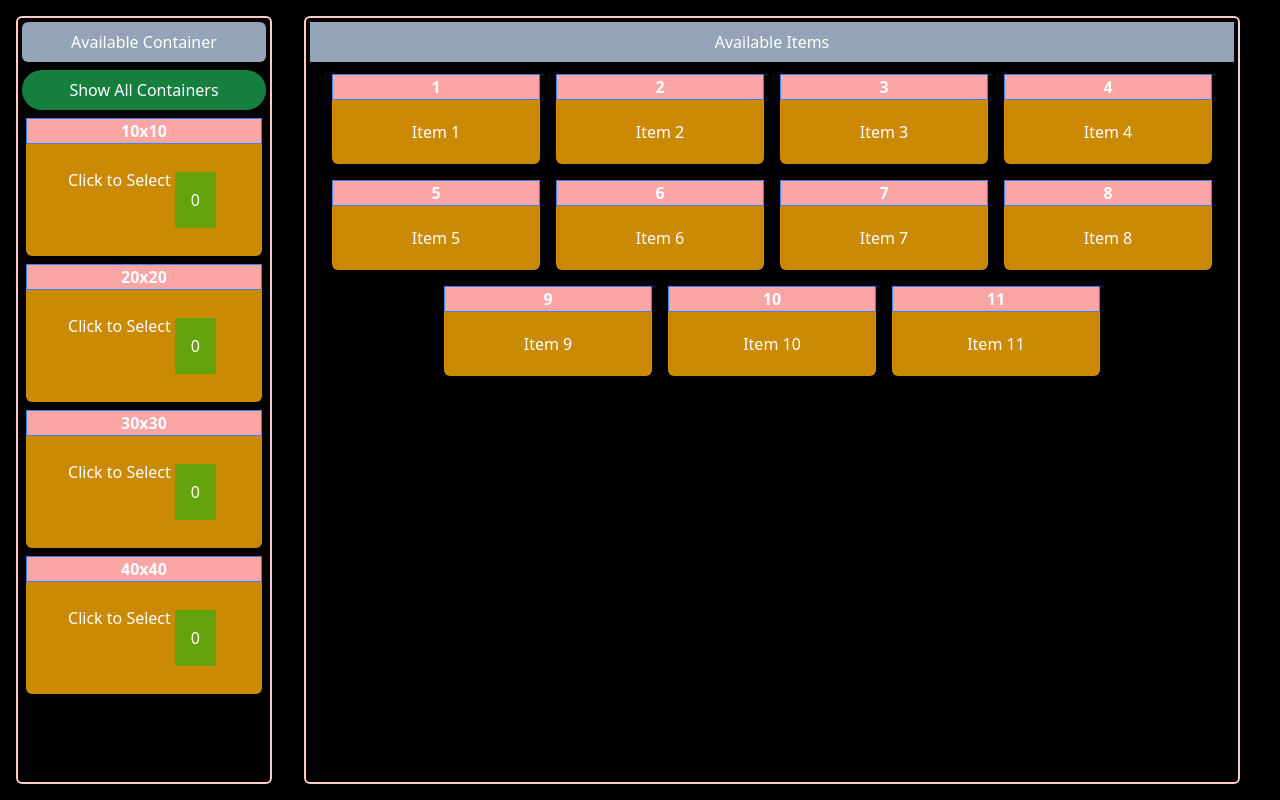
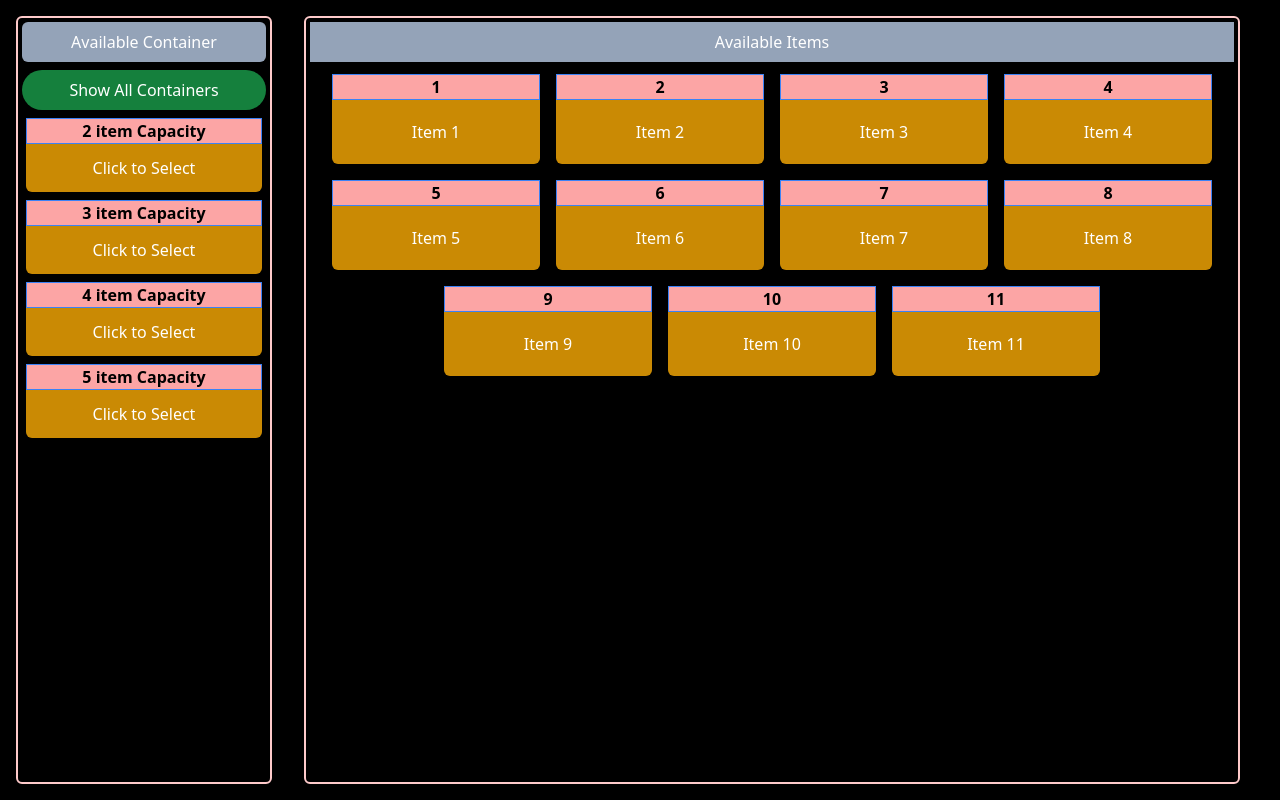
Before and after one commit to EmpireVikashh/f4-con-3, a React (Create React App) app: page / in a window 1280 px wide. Built offline with nearby package versions, Linux system fonts and the light colour scheme.

Commit message:
Conditionally items has adding

```diff
--- a/src/Components/Left/LeftSection.js
+++ b/src/Components/Left/LeftSection.js
@@ -1,18 +1,21 @@
 import React, { useState } from "react";
 import SelectedItems from "./SelectedItems";
+import { useData } from "../Utils/Context";
 
 const LeftSection = () => {
-  const sizes = ["10x10", "20x20", "30x30", "40x40"];
-  const arrSize = [10,20,30,40];
+  const sizes = ["2", "3", "4","5"];
+  // const containerCapacity = [2, 3, 4, 5];
   const [selectedContainer, setSelectedContainer] = useState(sizes);
-  const [containerSize, setSContainerSize] = useState(10);
+  const {setSContainerSize } = useData();
+  const { setSelectContainer } = useData();
 
-  const handleSelectedContainer = (size,arraySize) => {
+  const handleSelectedContainer = (size) => {
     setSelectedContainer(size ? [size] : sizes);
-    setSContainerSize(arraySize)
-    // console.log(size ? size + " True" : size + " false");
+    setSelectContainer(size ? [size] : 2);
+    setSContainerSize(+size);
+    // size ? window.alert("Container selected Successfully!!") : console.log("null");
   };
-  console.log(containerSize);
+  // console.log(containerSize);
   return (
     <section className="leftSection border-2 border-red-200 rounded-md w-64 p-1 h-[96vh] overflow-hidden hover:overflow-auto">
       <h1 className=" bg-slate-400 p-2 text-center rounded-md">
@@ -20,21 +23,23 @@ const LeftSection = () => {
       </h1>
       <h2
         className=" bg-green-700 p-2 text-center rounded-full mt-2 hover:bg-red-600 cursor-pointer"
-        onClick={()=>handleSelectedContainer(false)}
+        onClick={() => handleSelectedContainer(false)}
       >
         Show All Containers
       </h2>
       <div className="availableContainers px-1">
-        {selectedContainer.map((size, idx) => (
+        {selectedContainer.map((size) => (
           <div
             key={size}
             className="containers bg-yellow-600 mt-2 rounded-md cursor-pointer hover:brightness-90 hover:bg-green-500"
-            onClick={() => handleSelectedContainer(size,arrSize[idx])}
+            onClick={() =>
+              handleSelectedContainer(size)
+            }
           >
-            <h1 className="font-semibold bg-red-300 border border-blue-500 text-center">
-              {size}
+            <h1 className="font-semibold bg-red-300 border border-blue-500 text-center text-black">
+              {size} item Capacity
             </h1>
-            <div className="items p-6">
+            <div className="items p-3">
               <SelectedItems />
             </div>
           </div>
--- a/src/Components/Left/SelectedItems.js
+++ b/src/Components/Left/SelectedItems.js
@@ -1,19 +1,23 @@
 import React from "react";
+import { useData } from "../Utils/Context";
 
 const SelectedItems = () => {
+  const { clickItems } = useData();
+
   return (
     <div className="items flex flex-wrap justify-center">
-      <p>Click to Select</p>
-      {Array(1)
-        .fill(null)
-        .map((_, index) => (
+      {clickItems.length < 1 ? (
+        <p>Click to Select</p>
+      ) : (
+        clickItems.map((item) => (
           <div
-            key={index}
+            key={item}
             className="bg-lime-600 p-4 m-1 text-center hover:bg-red-500"
           >
-            {index}
+            {item}
           </div>
-        ))}
+        ))
+      )}
     </div>
   );
 };
--- a/src/Components/Right/RightSection.js
+++ b/src/Components/Right/RightSection.js
@@ -1,14 +1,32 @@
 import React from 'react'
+import { useData } from '../Utils/Context';
+
 
 const RightSection = () => {
-  const items = [1,2,3,4,5,6,7,8,9,10,11]
+  const items = [1,2,3,4,5,6,7,8,9,10,11];
+  const {clickItems,setClickItems} = useData();
+  const {selectContainer} = useData();
+  const {containerSize} = useData();
+  console.log(containerSize);
+
+  const handleSetItems = (item)=>{
+    if(clickItems.length===containerSize){
+      console.log(clickItems.length);
+      window.confirm("Your container has been full!!")
+      return;
+    }
+    const newItems = [...clickItems, item];
+    // Set the new array as the new state
+    selectContainer!==2 ? setClickItems(newItems) : window.alert("Please select Container");
+  }
+
   return (
-    <section className="leftSection border-2 border-red-200 rounded-md w-3/4 p-1">
+    <section className="rightSection border-2 border-red-200 rounded-md w-3/4 p-1">
       <h1 className=" bg-slate-400 p-2 text-center">Available Items</h1>
       <div className="availableItems p-1 flex flex-wrap justify-center">
         {items.map((item) => (
-          <div key={item} className="containers bg-yellow-600 w-52 m-2 rounded-md cursor-pointer hover:bg-green-500">
-           <h1 className="font-semibold bg-red-300 border border-blue-500 text-center">{item}</h1>
+          <div key={item} className="containers bg-yellow-600 w-52 m-2 rounded-md cursor-pointer hover:bg-green-500" onClick={()=>handleSetItems(item)}>
+           <h1 className="font-semibold bg-red-300 border border-blue-500 text-center text-black">{item}</h1>
            <div className="items text-center p-5">
             Item {item}
            </div>
```
